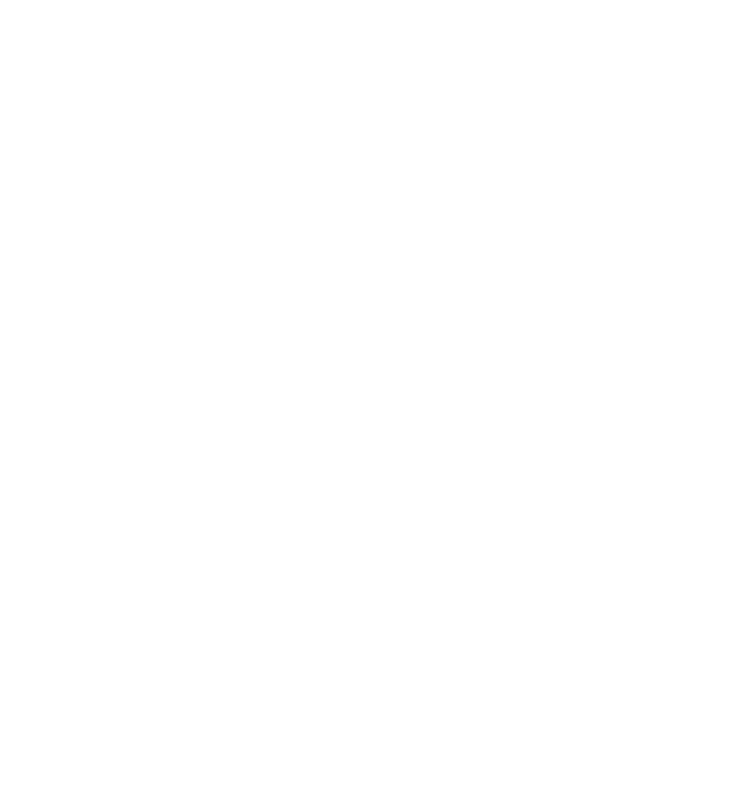
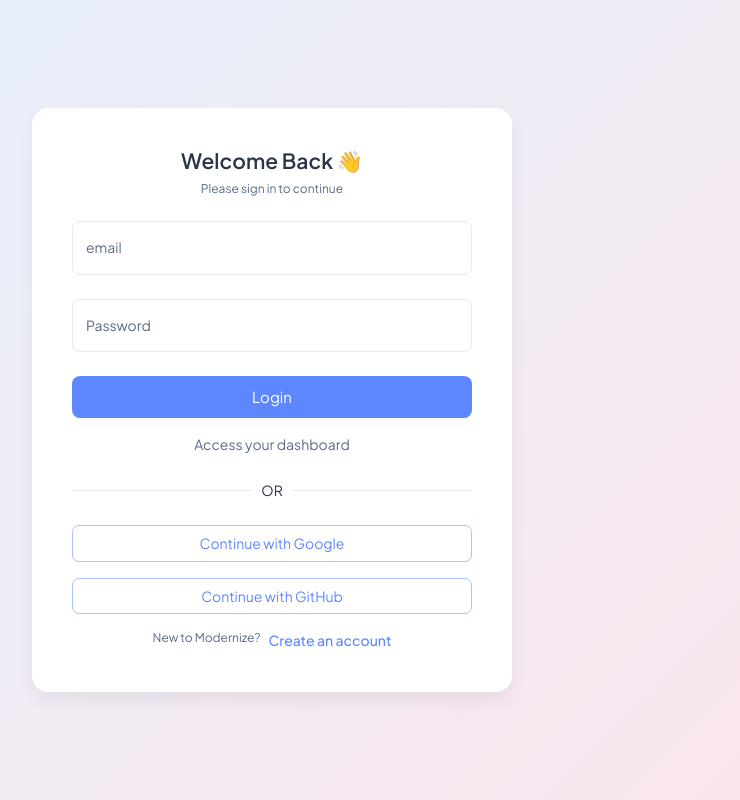
Before and after one commit to sigaDurgesh/multi-tenant-todo-app, a React (Vite) app in the folder Frontend/package/: page /login in a window 1280 px wide. Before the commit this address had no page. Shown: the whole page, without its empty margins (368-1108 px from the left). Built offline with nearby package versions, Linux system fonts and the light colour scheme.

Commit message:
login/signup changes

```diff
--- a/Frontend/package/src/App.jsx
+++ b/Frontend/package/src/App.jsx
@@ -1,59 +1,82 @@
 // import './App.css';
 // import { CssBaseline, ThemeProvider } from '@mui/material';
-// import { BrowserRouter, RouterProvider } from 'react-router-dom';
+// import { BrowserRouter, Routes, Route } from 'react-router-dom';
 // import { baselightTheme } from './theme/DefaultColors';
-// import router from './routes/Router';
-// import { AuthProvider } from './context/AuthContext';
-// import Sidebar from './layouts/full/sidebar/Sidebar';
+// import { AuthContext, AuthProvider } from './context/AuthContext';
+
+// // Layout
+// import Layout from './layouts/full/Layout';
+// import TenantList from './pages/superAdmin/TenantList';
+// import TodosList from './pages/user/TodosList';
+// import CommonDashboard from './pages/Dashboard';
+// import { useContext } from 'react';
+// import UsersList from './pages/tenant-admin/UsersList';
+// import CreateTodo from './pages/user/CreateTodo';
+// import Profile from './pages/Profile';
+// import Login2 from './views/authentication/Login';
+// import Register2 from './views/authentication/Register';
 
 // function App() {
 //   const theme = baselightTheme;
 
+//   const takerole = useContext(AuthContext);
+
 //   return (
-//     <BrowserRouter>
-//     {/* <ThemeProvider> */}
-//       <Sidebar>
+//     <ThemeProvider theme={theme}>
 //       <CssBaseline />
 //       <AuthProvider>
-//         <RouterProvider router={router} />
+//         <BrowserRouter>
+//           <Routes>
+//             {/* Layout wraps all routes */}
+//             <Route path="/" element={<Layout />}>
+//               <Route path="commondashboard" element={<CommonDashboard role={takerole} />} />
+
+//               <Route path="/login" element={<Login2 />} />
+//               <Route path="/register" element={<Register2 />} />
+//               <Route path="profile" element={<Profile />} />
+
+//               {/* Super Admin */}
+//               <Route path="superAdmin/tenants" element={<TenantList />} />
+
+//               {/* Tenant Admin */}
+//               <Route path="tenant-admin/users" element={<UsersList />} />
+
+//               {/* User */}
+//               <Route path="user/addtodos" element={<CreateTodo />} />
+//               <Route path="user/todos" element={<TodosList />} />
+
+//               {/* 404 */}
+//               {/* <Route path="*" element={<NotFound />} /> */}
+//             </Route>
+//           </Routes>
+//         </BrowserRouter>
 //       </AuthProvider>
-//       </Sidebar>
-//     {/* </ThemeProvider> */}
-//     </BrowserRouter>
-
+//     </ThemeProvider>
 //   );
 // }
 
 // export default App;
 
-import './App.css';
-import { CssBaseline, ThemeProvider } from '@mui/material';
-import { BrowserRouter, Routes, Route } from 'react-router-dom';
-import { baselightTheme } from './theme/DefaultColors';
-import { AuthContext, AuthProvider } from './context/AuthContext';
+import "./App.css";
+import { CssBaseline, ThemeProvider } from "@mui/material";
+import { BrowserRouter, Routes, Route, Navigate } from "react-router-dom";
+import { baselightTheme } from "./theme/DefaultColors";
+import { AuthProvider } from "./context/AuthContext";
 
 // Layout
-import Layout from './layouts/full/Layout';
-// import { Dashboard } from './pages/superAdmin/Dashboard';
-import TenantList from './pages/superAdmin/TenantList';
-import TodosList from './pages/user/TodosList';
-import CommonDashboard from './pages/Dashboard';
-import { useContext } from 'react';
-import UsersList from './pages/tenant-admin/UsersList';
-import CreateTodo from './pages/user/CreateTodo';
-import Profile from './pages/Profile';
-// import TenantDashboard from './pages/tenant-admin/TenantDashboard';
-
-// Pages
-
-
-
-// import NotFound from './pages/NotFound';
+import Layout from "./layouts/full/Layout";
+import TenantList from "./pages/superAdmin/TenantList";
+import TodosList from "./pages/user/TodosList";
+import CommonDashboard from "./pages/Dashboard";
+import UsersList from "./pages/tenant-admin/UsersList";
+import CreateTodo from "./pages/user/CreateTodo";
+import Profile from "./pages/Profile";
+import Login2 from "./views/authentication/Login";
+import Register2 from "./views/authentication/Register";
+import PrivateRoute from "./routes/ProvateRoute";
 
 function App() {
   const theme = baselightTheme;
-
-  const takerole = useContext(AuthContext);
 
   return (
     <ThemeProvider theme={theme}>
@@ -61,24 +84,80 @@
       <AuthProvider>
         <BrowserRouter>
           <Routes>
-            {/* Layout wraps all routes */}
-            <Route path="/" element={<Layout />}>
-              <Route path="commondashboard" element={<CommonDashboard role={takerole} />} />
-              <Route path="profile" element={<Profile />} />
+            {/* Public Routes */}
+            <Route path="/login" element={<Login2 />} />
+            <Route path="/register" element={<Register2 />} />
+
+            {/* Protected Layout */}
+            <Route
+              path="/"
+              element={
+                <PrivateRoute>
+                  <Layout />
+                </PrivateRoute>
+              }
+            >
+              {/* Common */}
+              <Route
+                path="commondashboard"
+                element={
+                  <PrivateRoute>
+                    <CommonDashboard />
+                  </PrivateRoute>
+                }
+              />
+              <Route
+                path="profile"
+                element={
+                  <PrivateRoute>
+                    <Profile />
+                  </PrivateRoute>
+                }
+              />
 
               {/* Super Admin */}
-              <Route path="superAdmin/tenants" element={<TenantList />} />
+              <Route
+                path="superAdmin/tenants"
+                element={
+                  <PrivateRoute allowedRoles={["superAdmin"]}>
+                    <TenantList />
+                  </PrivateRoute>
+                }
+              />
 
               {/* Tenant Admin */}
-              <Route path="tenant-admin/users" element={<UsersList />} />
+              <Route
+                path="tenant-admin/users"
+                element={
+                  <PrivateRoute allowedRoles={["tenantAdmin"]}>
+                    <UsersList />
+                  </PrivateRoute>
+                }
+              />
 
               {/* User */}
-              <Route path="user/addtodos" element={<CreateTodo />} />
-              <Route path="user/todos" element={<TodosList />} />
+              <Route
+                path="user/addtodos"
+                element={
+                  <PrivateRoute allowedRoles={["user"]}>
+                    <CreateTodo />
+                  </PrivateRoute>
+                }
+              />
+              <Route
+                path="user/todos"
+                element={
+                  <PrivateRoute allowedRoles={["user"]}>
+                    <TodosList />
+                  </PrivateRoute>
+                }
+              />
 
-              {/* 404 */}
-              {/* <Route path="*" element={<NotFound />} /> */}
+              <Route path="unauthorized" element={<h2>Access Denied 🚫</h2>} />
             </Route>
+
+            {/* Catch-all */}
+            <Route path="*" element={<Navigate to="/login" />} />
           </Routes>
         </BrowserRouter>
       </AuthProvider>
--- a/Frontend/package/src/layouts/full/sidebar/Sidebar.jsx
+++ b/Frontend/package/src/layouts/full/sidebar/Sidebar.jsx
@@ -6,41 +6,45 @@
   ListItemButton,
   ListItemIcon,
   ListItemText,
+  Typography,
+  Box,
 } from "@mui/material";
+
 import DashboardIcon from "@mui/icons-material/Dashboard";
 import PeopleIcon from "@mui/icons-material/People";
 import ApartmentIcon from "@mui/icons-material/Apartment";
 import NoteIcon from "@mui/icons-material/Note";
 import NoteAddIcon from "@mui/icons-material/NoteAdd";
-import PersonIcon from "@mui/icons-material/Person";
 import ListAltIcon from "@mui/icons-material/ListAlt";
 
 import { Link } from "react-router-dom";
 import { AuthContext } from "../../../context/AuthContext";
 
 const Sidebar = () => {
-  const { takerole } = useContext(AuthContext);
+  const { user } = useContext(AuthContext);
 
-  console.log("User role:", takerole);
+  const role = user?.role || "user"; // fallback role
 
   const menuItems = {
-    super_admin: [
+    superAdmin: [
       { text: "Dashboard", icon: <DashboardIcon />, path: "/commondashboard" },
       { text: "Tenants", icon: <ApartmentIcon />, path: "/superAdmin/tenants" },
-      { text: "Profile", icon: <NoteIcon />, path: "profile" },
+      { text: "Profile", icon: <NoteIcon />, path: "/profile" },
     ],
-    tenant_admin: [
+    tenantAdmin: [
       { text: "Dashboard", icon: <DashboardIcon />, path: "/commondashboard" },
       { text: "Users", icon: <PeopleIcon />, path: "/tenant-admin/users" },
-      { text: "Profile", icon: <NoteIcon />, path: "profile" },
+      { text: "Profile", icon: <NoteIcon />, path: "/profile" },
     ],
     user: [
-  { text: "Add Todos", icon: <NoteAddIcon />, path: "/user/addtodos" },
-  { text: "My Todos", icon: <ListAltIcon />, path: "/user/todos" },
-  { text: "Profile", icon: <NoteIcon />, path: "profile" },
-
-
-],
+      { text: "Add Todos", icon: <NoteAddIcon />, path: "/user/addtodos" },
+      { text: "My Todos", icon: <ListAltIcon />, path: "/user/todos" },
+      { text: "Profile", icon: <NoteIcon />, path: "/profile" },
+    ],
+    guest: [
+      { text: "Login", icon: <DashboardIcon />, path: "/login" },
+      { text: "Register", icon: <PeopleIcon />, path: "/register" },
+    ],
   };
 
   return (
@@ -49,13 +53,26 @@
       sx={{
         width: 240,
         flexShrink: 0,
-        [`& .MuiDrawer-paper`]: { width: 240, boxSizing: "border-box" },
+        [`& .MuiDrawer-paper`]: {
+          width: 240,
+          boxSizing: "border-box",
+          backgroundColor: "#fafafa",
+        },
       }}
     >
-            <h3 style={{padding:"10px", paddingLeft:"20px" , backgroundColor:"yellow"}}>Role : {takerole}</h3>
+      {/* User Info Section */}
+      <Box sx={{ p: 2, backgroundColor: "#1976d2", color: "#fff" }}>
+        <Typography variant="subtitle1">
+          {user?.name || "Guest User"}
+        </Typography>
+        <Typography variant="body2">
+          Role: {role}
+        </Typography>
+      </Box>
 
+      {/* Menu Items */}
       <List>
-        {(menuItems[takerole] || []).map((item) => (
+        {(menuItems[role] || []).map((item) => (
           <ListItem key={item.text} disablePadding>
             <ListItemButton component={Link} to={item.path}>
               <ListItemIcon>{item.icon}</ListItemIcon>
@@ -63,7 +80,6 @@
             </ListItemButton>
           </ListItem>
         ))}
-
       </List>
     </Drawer>
   );
--- /dev/null
+++ b/Frontend/package/src/routes/ProvateRoute.js
@@ -0,0 +1,19 @@
+import React, { useContext } from "react";
+import { Navigate } from "react-router-dom";
+import { AuthContext } from "../context/AuthContext";
+
+const PrivateRoute = ({ children, allowedRoles }) => {
+  const { user } = useContext(AuthContext);
+
+  if (!user) {
+    return <Navigate to="/login" replace />;
+  }
+
+  if (allowedRoles && !allowedRoles.includes(user.role)) {
+    return <Navigate to="/unauthorized" replace />;
+  }
+
+  return children;
+};
+
+export default PrivateRoute;
--- a/Frontend/package/src/views/authentication/Login.js
+++ b/Frontend/package/src/views/authentication/Login.js
@@ -1,74 +1,128 @@
-import React from 'react';
-import { Link } from 'react-router';
-import { Grid, Box, Card, Stack, Typography } from '@mui/material';
-
-// components
-import PageContainer from 'src/components/container/PageContainer';
-import Logo from 'src/layouts/full/shared/logo/Logo';
-import AuthLogin from './auth/AuthLogin';
+import React, { useContext } from "react";
+import { Link, useNavigate } from "react-router-dom";
+import {
+  Grid,
+  Box,
+  Card,
+  Stack,
+  Typography,
+  Divider,
+  Button,
+} from "@mui/material";
+import PageContainer from "src/components/container/PageContainer";
+import AuthLogin from "./auth/AuthLogin";
+import { AuthContext } from "../../context/AuthContext";
 
 const Login2 = () => {
+  const { setUser } = useContext(AuthContext);
+  const navigate = useNavigate();
+
+  // 🔑 Handle login success (mock auth)
+  const handleLogin = (credentials) => {
+    const { username, password } = credentials;
+
+    if (username === "super" && password === "123") {
+      setUser({ name: "Super Admin", role: "super-admin" });
+      navigate("/superAdmin/tenants");
+    } else if (username === "tenant" && password === "123") {
+      setUser({ name: "Tenant Admin", role: "tenant-admin" });
+      navigate("/tenant-admin/users");
+    } else if (username === "user" && password === "123") {
+      setUser({ name: "Regular User", role: "user" });
+      navigate("/user/todos");
+    } else {
+      alert("Invalid username or password");
+    }
+  };
 
   return (
     <PageContainer title="Login" description="this is Login page">
       <Box
         sx={{
-          position: 'relative',
-          '&:before': {
-            content: '""',
-            background: 'radial-gradient(#d2f1df, #d3d7fa, #bad8f4)',
-            backgroundSize: '400% 400%',
-            animation: 'gradient 15s ease infinite',
-            position: 'absolute',
-            height: '100%',
-            width: '100%',
-            opacity: '0.3',
-          },
+          position: "relative",
+          background:
+            "linear-gradient(135deg, #e3f2fd 0%, #fce4ec 100%)",
+          minHeight: "100vh",
+          display: "flex",
+          alignItems: "center",
+          justifyContent: "center",
+          p: 2,
         }}
       >
-        <Grid container spacing={0} justifyContent="center" sx={{ height: '100vh' }}>
-          <Grid
-            display="flex"
-            justifyContent="center"
-            alignItems="center"
-            size={{
-              xs: 12,
-              sm: 12,
-              lg: 4,
-              xl: 3
-            }}>
-            <Card elevation={9} sx={{ p: 4, zIndex: 1, width: '100%', maxWidth: '500px' }}>
-              <Box display="flex" alignItems="center" justifyContent="center">
-                <Logo />
+        <Card
+          elevation={12}
+          sx={{
+            p: 5,
+            width: "100%",
+            maxWidth: 480,
+            borderRadius: 4,
+            backdropFilter: "blur(10px)",
+          }}
+        >
+          {/* Header */}
+          <Box textAlign="center" mb={3}>
+            <Typography variant="h4" fontWeight="700" gutterBottom>
+              Welcome Back 👋
+            </Typography>
+            <Typography variant="body2" color="text.secondary">
+              Please sign in to continue
+            </Typography>
           </Box>
+
+          {/* Auth Form */}
           <AuthLogin
+            onLogin={handleLogin}
             subtext={
-                  <Typography variant="subtitle1" textAlign="center" color="textSecondary" mb={1}>
-                    Your Social Campaigns
+              <Typography
+                variant="subtitle2"
+                textAlign="center"
+                color="textSecondary"
+                mb={1}
+              >
+                Access your dashboard
               </Typography>
             }
-                subtitle={
-                  <Stack direction="row" spacing={1} justifyContent="center" mt={3}>
-                    <Typography color="textSecondary" variant="h6" fontWeight="500">
+          />
+
+          {/* Divider */}
+          <Divider sx={{ my: 3 }}>OR</Divider>
+
+          {/* Social Login Buttons (optional) */}
+          <Stack spacing={2} mb={2}>
+            <Button
+              variant="outlined"
+              fullWidth
+              sx={{ textTransform: "none" }}
+            >
+              Continue with Google
+            </Button>
+            <Button
+              variant="outlined"
+              fullWidth
+              sx={{ textTransform: "none" }}
+            >
+              Continue with GitHub
+            </Button>
+          </Stack>
+
+          {/* Footer */}
+          <Stack direction="row" spacing={1} justifyContent="center">
+            <Typography color="textSecondary" variant="body2">
               New to Modernize?
             </Typography>
             <Typography
               component={Link}
-                      to="/auth/register"
+              to="/register"
               fontWeight="500"
               sx={{
-                        textDecoration: 'none',
-                        color: 'primary.main',
+                textDecoration: "none",
+                color: "primary.main",
               }}
             >
               Create an account
             </Typography>
           </Stack>
-                }
-              />
         </Card>
-          </Grid>
-        </Grid>
       </Box>
     </PageContainer>
   );
--- a/Frontend/package/src/views/authentication/auth/AuthLogin.js
+++ b/Frontend/package/src/views/authentication/auth/AuthLogin.js
@@ -1,73 +1,71 @@
-import React from 'react';
-import {
-    Box,
-    Typography,
-    FormGroup,
-    FormControlLabel,
-    Button,
-    Stack,
-    Checkbox
-} from '@mui/material';
-import { Link } from 'react-router';
+import React, { useState } from "react";
+import { Box, Typography, TextField, Button, Stack } from "@mui/material";
 
-import CustomTextField from '../../../components/forms/theme-elements/CustomTextField';
+const AuthLogin = ({ onLogin, subtext }) => {
+  const [credentials, setCredentials] = useState({
+    email: "",
+    password: "",
+  });
 
-const AuthLogin = ({ title, subtitle, subtext }) => (
-    <>
-        {title ? (
-            <Typography fontWeight="700" variant="h2" mb={1}>
-                {title}
-            </Typography>
-        ) : null}
+  const handleChange = (e) => {
+    setCredentials({
+      ...credentials,
+      [e.target.name]: e.target.value,
+    });
+  };
 
-        {subtext}
+  const handleSubmit = (e) => {
+    e.preventDefault();
+    if (onLogin) {
+      onLogin(credentials);
+    }
+  };
 
-        <Stack>
-            <Box>
-                <Typography variant="subtitle1"
-                    fontWeight={600} component="label" htmlFor='username' mb="5px">Username</Typography>
-                <CustomTextField id="username" variant="outlined" fullWidth />
-            </Box>
-            <Box mt="25px">
-                <Typography variant="subtitle1"
-                    fontWeight={600} component="label" htmlFor='password' mb="5px" >Password</Typography>
-                <CustomTextField id="password" type="password" variant="outlined" fullWidth />
-            </Box>
-            <Stack justifyContent="space-between" direction="row" alignItems="center" my={2}>
-                <FormGroup>
-                    <FormControlLabel
-                        control={<Checkbox defaultChecked />}
-                        label="Remeber this Device"
-                    />
-                </FormGroup>
-                <Typography
-                    component={Link}
-                    to="/"
-                    fontWeight="500"
-                    sx={{
-                        textDecoration: 'none',
-                        color: 'primary.main',
-                    }}
-                >
-                    Forgot Password ?
-                </Typography>
-            </Stack>
-        </Stack>
-        <Box>
-            <Button
-                color="primary"
-                variant="contained"
-                size="large"
-                fullWidth
-                component={Link}
-                to="/"
-                type="submit"
-            >
-                Sign In
-            </Button>
+  return (
+    <Box component="form" onSubmit={handleSubmit}>
+      <Stack spacing={3}>
+        {/* email */}
+        <TextField
+          label="email"
+          name="email"
+          variant="outlined"
+          fullWidth
+          value={credentials.email}
+          onChange={handleChange}
+        />
+
+        {/* Password */}
+        <TextField
+          label="Password"
+          name="password"
+          type="password"
+          variant="outlined"
+          fullWidth
+          value={credentials.password}
+          onChange={handleChange}
+        />
+
+        {/* Login button */}
+        <Button
+          variant="contained"
+          color="primary"
+          fullWidth
+          size="large"
+          type="submit"
+          sx={{ textTransform: "none", borderRadius: 2 }}
+        >
+          Login
+        </Button>
+      </Stack>
+
+      {/* Subtext */}
+      {subtext && (
+        <Box mt={2} textAlign="center">
+          {subtext}
         </Box>
-        {subtitle}
-    </>
-);
+      )}
+    </Box>
+  );
+};
 
 export default AuthLogin;
--- a/Frontend/package/src/views/authentication/auth/AuthRegister.js
+++ b/Frontend/package/src/views/authentication/auth/AuthRegister.js
@@ -28,6 +28,8 @@
                 <Typography variant="subtitle1"
                     fontWeight={600} component="label" htmlFor='password' mb="5px" mt="25px">Password</Typography>
                 <CustomTextField id="password" variant="outlined" fullWidth />
+
+
             </Stack>
             <Button color="primary" variant="contained" size="large" fullWidth component={Link} to="/auth/login">
                 Sign Up
```
Also changed, not shown: Frontend/package/src/context/AuthContext.jsx (+22 -5 lines), Frontend/package/src/pages/Dashboard.jsx (+34 -7 lines), Frontend/package/src/views/authentication/Register.js (+75 -27 lines). Lines whose indentation alone changed are shown as unchanged.
